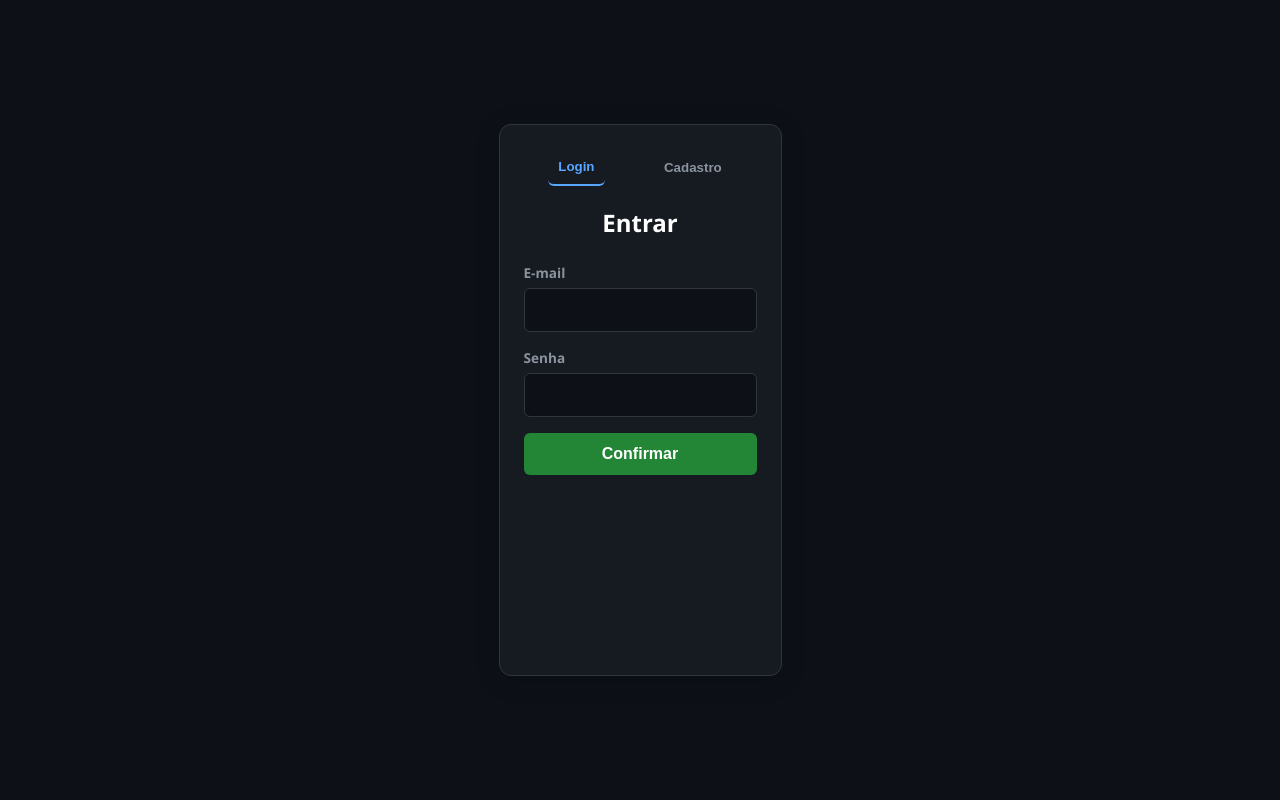
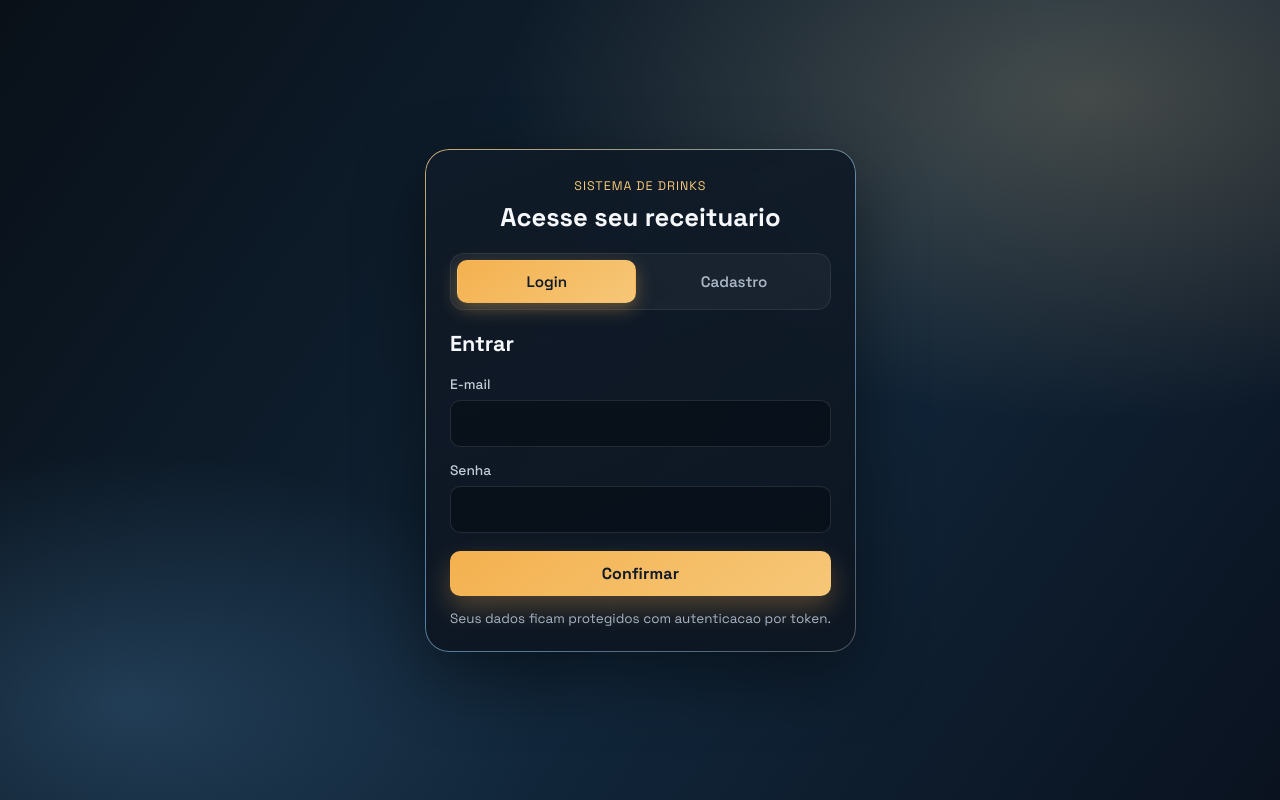
Before and after one commit to Howllcliff/CRM_Drinks, a plain HTML site: page frontend/pages/auth.html in a window 1280 px wide. Drawn offline with Linux system fonts and the light colour scheme.

Commit message:
add login functionality and styles for the authentication page
Co-authored-by: Copilot <copilot@github.com>

```diff
--- /dev/null
+++ b/frontend/assets/css/login.css
@@ -0,0 +1,194 @@
+:root {
+    --auth-bg-1: #091018;
+    --auth-bg-2: #11263a;
+    --auth-glow: #ffd38a;
+    --auth-accent: #f4b14f;
+    --auth-accent-2: #f6c778;
+    --auth-text-main: #f6f8fb;
+    --auth-text-soft: #a9b4c4;
+    --auth-border: rgba(255, 255, 255, 0.14);
+}
+
+* {
+    font-family: 'Space Grotesk', sans-serif;
+}
+
+body {
+    margin: 0;
+    min-height: 100vh;
+    display: grid;
+    place-items: center;
+    padding: 24px;
+    background:
+        radial-gradient(900px 500px at 85% 12%, rgba(255, 211, 138, 0.22), transparent 65%),
+        radial-gradient(700px 420px at 10% 88%, rgba(113, 192, 255, 0.2), transparent 60%),
+        linear-gradient(125deg, var(--auth-bg-1), var(--auth-bg-2) 58%, #0a121f);
+    color: var(--auth-text-main);
+    overflow-x: hidden;
+}
+
+.auth-container {
+    width: 100%;
+    max-width: 460px;
+    margin: 0 auto;
+    position: relative;
+    border-radius: 24px;
+    border: 1px solid var(--auth-border);
+    backdrop-filter: blur(10px);
+    background: linear-gradient(160deg, rgba(16, 27, 40, 0.93), rgba(13, 21, 33, 0.9));
+    box-shadow: 0 24px 70px rgba(0, 0, 0, 0.45);
+    animation: revealCard 0.55s ease-out;
+}
+
+.auth-container::before {
+    content: '';
+    position: absolute;
+    inset: -1px;
+    border-radius: 24px;
+    padding: 1px;
+    background: linear-gradient(140deg, rgba(246, 199, 120, 0.8), rgba(116, 196, 255, 0.55), rgba(255, 255, 255, 0.16));
+    -webkit-mask: linear-gradient(#fff 0 0) content-box, linear-gradient(#fff 0 0);
+    -webkit-mask-composite: xor;
+    mask-composite: exclude;
+    pointer-events: none;
+}
+
+.auth-header {
+    text-align: center;
+    margin-bottom: 20px;
+}
+
+.auth-kicker {
+    display: inline-block;
+    font-size: 0.78rem;
+    text-transform: uppercase;
+    letter-spacing: 0.08em;
+    color: var(--auth-accent-2);
+    margin-bottom: 8px;
+}
+
+.auth-heading {
+    margin: 0;
+    font-size: 1.6rem;
+    line-height: 1.2;
+    color: var(--auth-text-main);
+}
+
+.tabs-wrap {
+    display: grid;
+    grid-template-columns: 1fr 1fr;
+    gap: 8px;
+    margin-bottom: 20px;
+    padding: 6px;
+    border-radius: 14px;
+    background: rgba(255, 255, 255, 0.04);
+    border: 1px solid rgba(255, 255, 255, 0.08);
+}
+
+.tab-btn {
+    background: transparent;
+    border: 1px solid transparent;
+    color: var(--auth-text-soft);
+    cursor: pointer;
+    padding: 11px 12px;
+    border-radius: 10px;
+    font-size: 0.95rem;
+    font-weight: 600;
+    transition: all 0.2s ease;
+}
+
+.tab-btn:hover {
+    color: var(--auth-text-main);
+    background: rgba(255, 255, 255, 0.05);
+}
+
+.tab-btn.active {
+    color: #101a28;
+    background: linear-gradient(145deg, var(--auth-accent), var(--auth-accent-2));
+    box-shadow: 0 6px 18px rgba(244, 177, 79, 0.35);
+}
+
+#auth-title {
+    margin-bottom: 18px;
+    font-size: 1.35rem;
+    font-weight: 700;
+    text-align: left;
+    color: var(--auth-text-main);
+}
+
+.form-group {
+    margin-bottom: 14px;
+}
+
+label {
+    color: #c1cad6;
+    font-size: 0.86rem;
+    margin-bottom: 7px;
+    font-weight: 500;
+}
+
+input {
+    border-radius: 10px;
+    border: 1px solid rgba(255, 255, 255, 0.11);
+    background: rgba(7, 13, 22, 0.62);
+    color: var(--auth-text-main);
+    padding: 12px 13px;
+}
+
+input:focus {
+    border-color: rgba(246, 199, 120, 0.9);
+    box-shadow: 0 0 0 4px rgba(246, 199, 120, 0.16);
+}
+
+.btn-save {
+    width: 100%;
+    margin-top: 4px;
+    padding: 12px;
+    border-radius: 10px;
+    border: none;
+    font-size: 1rem;
+    font-weight: 700;
+    letter-spacing: 0.01em;
+    color: #131b29;
+    background: linear-gradient(145deg, var(--auth-accent), var(--auth-accent-2));
+    box-shadow: 0 12px 26px rgba(244, 177, 79, 0.28);
+}
+
+.btn-save:hover {
+    transform: translateY(-1px);
+    filter: brightness(1.03);
+}
+
+.auth-helper {
+    margin-top: 14px;
+    text-align: center;
+    color: var(--auth-text-soft);
+    font-size: 0.84rem;
+}
+
+@keyframes revealCard {
+    from {
+        transform: translateY(12px) scale(0.98);
+        opacity: 0;
+    }
+
+    to {
+        transform: translateY(0) scale(1);
+        opacity: 1;
+    }
+}
+
+@media (max-width: 520px) {
+    body {
+        padding: 14px;
+    }
+
+    .auth-container {
+        border-radius: 18px;
+        padding: 18px;
+    }
+
+    .auth-heading {
+        font-size: 1.4rem;
+    }
+}
--- /dev/null
+++ b/frontend/assets/js/login.js
@@ -0,0 +1,41 @@
+
+        const API_BASE_URL = 'http://localhost:3000';
+
+        let mode = 'login';
+        function toggleAuth(m) {
+            mode = m;
+            document.getElementById('auth-title').innerText = m === 'login' ? 'Entrar' : 'Criar Conta';
+            document.getElementById('btn-tab-login').classList.toggle('active', m === 'login');
+            document.getElementById('btn-tab-register').classList.toggle('active', m === 'register');
+        }
+
+        (function redirectIfAlreadyLoggedIn() {
+            const token = localStorage.getItem('token');
+            if (token) {
+                window.location.href = './drinks.html';
+            }
+        })();
+
+        document.getElementById('auth-form').onsubmit = async (e) => {
+            e.preventDefault();
+            const email = document.getElementById('email').value;
+            const password = document.getElementById('password').value;
+
+            try {
+                const res = await fetch(`${API_BASE_URL}/api/auth/${mode}`, {
+                    method: 'POST',
+                    headers: { 'Content-Type': 'application/json' },
+                    body: JSON.stringify({ email, password })
+                });
+
+                const data = await res.json();
+                if (res.ok) {
+                    localStorage.setItem('token', data.token);
+                    window.location.href = './drinks.html';
+                } else {
+                    alert(data.message || 'Falha na autenticação.');
+                }
+            } catch (error) {
+                alert('Não foi possível conectar ao servidor local. Inicie o backend em http://localhost:3000.');
+            }
+        };
--- a/frontend/pages/auth.html
+++ b/frontend/pages/auth.html
@@ -4,16 +4,21 @@
     <meta charset="UTF-8">
     <meta name="viewport" content="width=device-width, initial-scale=1.0">
     <title>Login - Sistema de Drinks</title>
+    <link rel="preconnect" href="https://fonts.googleapis.com">
+    <link rel="preconnect" href="https://fonts.gstatic.com" crossorigin>
+    <link href="https://fonts.googleapis.com/css2?family=Space+Grotesk:wght@400;500;600;700&display=swap" rel="stylesheet">
     <link rel="stylesheet" href="../assets/css/main.css">
-    <style>
-        .auth-container { max-width: 400px; margin: 100px auto; }
-        .tab-btn { background: none; border: none; color: var(--text-secondary); cursor: pointer; padding: 10px; }
-        .tab-btn.active { color: var(--accent-color); border-bottom: 2px solid var(--accent-color); }
-    </style>
+    <link rel="stylesheet" href="../assets/css/login.css">
 </head>
+
 <body>
     <div class="auth-container card">
-        <div style="display: flex; justify-content: space-around; margin-bottom: 20px;">
+        <div class="auth-header">
+            <span class="auth-kicker">Sistema de Drinks</span>
+            <h1 class="auth-heading">Acesse seu receituario</h1>
+        </div>
+
+        <div class="tabs-wrap">
             <button id="btn-tab-login" class="tab-btn active" onclick="toggleAuth('login')">Login</button>
             <button id="btn-tab-register" class="tab-btn" onclick="toggleAuth('register')">Cadastro</button>
         </div>
@@ -28,51 +33,12 @@
                 <label>Senha</label>
                 <input type="password" id="password" required>
             </div>
-            <button type="submit" class="btn-save" style="width: 100%;">Confirmar</button>
+            <button type="submit" class="btn-save">Confirmar</button>
+            <p class="auth-helper">Seus dados ficam protegidos com autenticacao por token.</p>
         </form>
     </div>
 
-    <script>
-        const API_BASE_URL = 'http://localhost:3000';
-
-        let mode = 'login';
-        function toggleAuth(m) {
-            mode = m;
-            document.getElementById('auth-title').innerText = m === 'login' ? 'Entrar' : 'Criar Conta';
-            document.getElementById('btn-tab-login').classList.toggle('active', m === 'login');
-            document.getElementById('btn-tab-register').classList.toggle('active', m === 'register');
-        }
-
-        (function redirectIfAlreadyLoggedIn() {
-            const token = localStorage.getItem('token');
-            if (token) {
-                window.location.href = './drinks.html';
-            }
-        })();
-
-        document.getElementById('auth-form').onsubmit = async (e) => {
-            e.preventDefault();
-            const email = document.getElementById('email').value;
-            const password = document.getElementById('password').value;
-
-            try {
-                const res = await fetch(`${API_BASE_URL}/api/auth/${mode}`, {
-                    method: 'POST',
-                    headers: { 'Content-Type': 'application/json' },
-                    body: JSON.stringify({ email, password })
-                });
-
-                const data = await res.json();
-                if (res.ok) {
-                    localStorage.setItem('token', data.token);
-                    window.location.href = './drinks.html';
-                } else {
-                    alert(data.message || 'Falha na autenticação.');
-                }
-            } catch (error) {
-                alert('Não foi possível conectar ao servidor local. Inicie o backend em http://localhost:3000.');
-            }
-        };
+    <script src="../assets/js/login.js"></script>
     </script>
 </body>
 </html>
```
